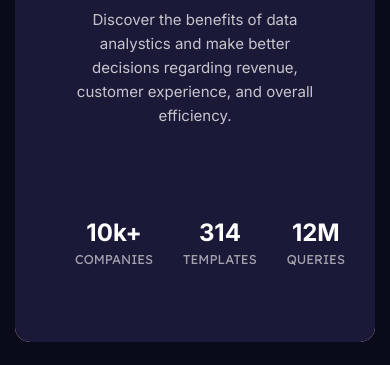
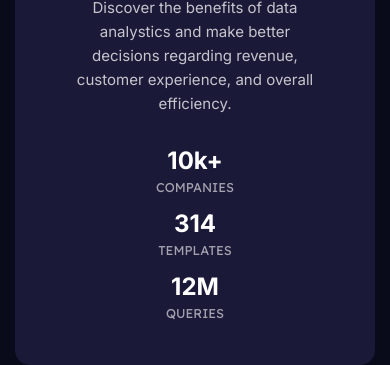
Before and after one commit to carlosg-silva/start-preview-card-component, a plain HTML site: page index.html in a window 390 px wide. Shown: the part 502-867 px from the top of the page. Before the commit the page ends 844 px from the top, so only its background shows below. Drawn offline with Linux system fonts and the light colour scheme.

Commit message:
melhorias

```diff
--- a/style.css
+++ b/style.css
@@ -120,6 +120,7 @@ img {
     display: flex;
     flex-wrap: wrap;
     border-radius: 15px;
+    margin: 10px;
   }
 
   .card-img {
@@ -141,4 +142,13 @@ img {
     border-radius: 0 0 15px 15px;
     text-align: center;
   }
+
+  .card-text p {
+    margin-bottom: -20px;
+  }
+
+  .card-info {
+    margin-top: 50px;
+    flex-direction: column;
+  }
 }
```
